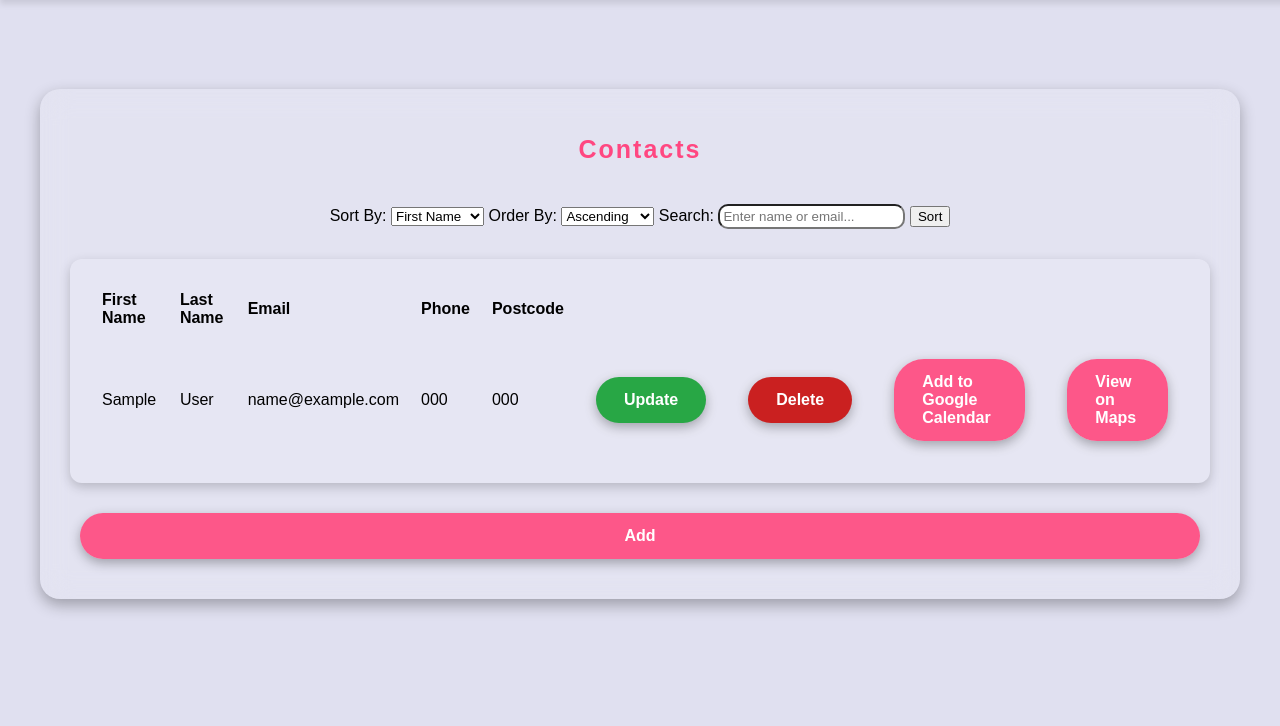
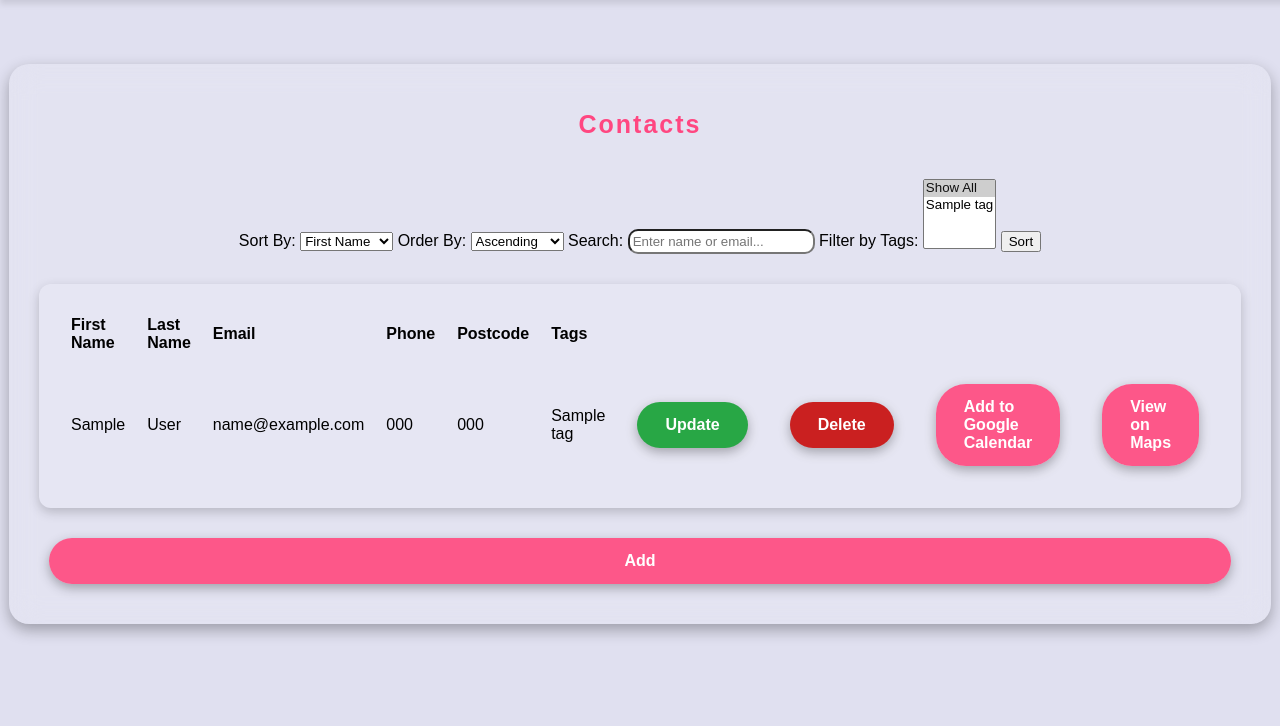
Before and after one commit to AdamPalmerGithub/addressBook, a Django app: page /addressBook/ in a window 1280 px wide. Shown: the part 96-822 px from the top of the page. Run offline with Django 5.2, Linux system fonts and the light colour scheme; a user stored in the database is signed in; tables that the repository leaves empty hold one stand-in row (values such as "Sample post").

Commit message:
added tags and filters

```diff
--- a/myproject/myapp/models.py
+++ b/myproject/myapp/models.py
@@ -1,5 +1,4 @@
 import uuid
-
 from django.utils import timezone
 from django.contrib.auth.models import AbstractUser
 from django.db import models
@@ -10,6 +9,14 @@ class ABUser(AbstractUser):
     id = models.UUIDField(primary_key=True, default=uuid.uuid4, editable=False)
     phone_number = models.CharField(max_length=20)
 
+# Tag - allows multiple tags to be associated with a contact
+class Tag(models.Model):
+    id = models.UUIDField(primary_key=True, default=uuid.uuid4, editable=False)
+    name = models.CharField(max_length=50, unique=True)  # Unique tag names
+    user = models.ForeignKey(ABUser, on_delete=models.CASCADE, related_name="tags")  # Tags belong to users
+
+    def __str__(self):
+        return self.name
 
 # Contact - associated with ABUser's addr_bk_id
 class Contact(models.Model):
@@ -21,3 +28,9 @@ class Contact(models.Model):
     phone_number = models.CharField(max_length=20,null=True, blank=True)
     postcode = models.CharField(max_length=10,null=True, blank=True)
     date_added = models.DateTimeField(default=timezone.now)
+
+    # Many-to-Many relationship with Tag
+    tags = models.ManyToManyField(Tag, blank=True, related_name="contacts")
+
+    def __str__(self):
+        return f"{self.first_name} {self.last_name}"
--- a/myproject/myapp/templates/addContact.html
+++ b/myproject/myapp/templates/addContact.html
@@ -40,6 +40,10 @@
                 <label for="postcode">Postcode:</label>
                 <input type="text" id="postcode" name="postcode">
             </div>
+            <div>
+                <label>Tags (comma-separated):</label>
+                <input type="text" name="tags" value="{% for tag in contact.tags.all %}{{ tag.name }}, {% endfor %}">
+            </div>
             <button type="submit">Submit</button>
         </form>
     </div>
--- a/myproject/myapp/templates/addressBook.html
+++ b/myproject/myapp/templates/addressBook.html
@@ -36,6 +36,14 @@
             <label for="search">Search:</label>
             <input type="text" name="search" id="search" placeholder="Enter name or email..." value="{{ search_query|default:'' }}">
 
+            <label for="tags">Filter by Tags:</label>
+            <select name="tags" id="tags" multiple>
+                <option value="" {% if not selected_tags %}selected{% endif %}>Show All</option>
+                {% for tag in all_tags %}
+                    <option value="{{ tag.id }}" {% if tag.id|stringformat:"s" in selected_tags %}selected{% endif %}>{{ tag.name }}</option>
+                {% endfor %}
+            </select>
+
             <button type="submit">Sort</button>
         </form>
 
@@ -46,6 +54,7 @@
                 <th>Email</th>
                 <th>Phone</th>
                 <th>Postcode</th>
+                <th>Tags</th>
             </tr>
             {% for contact in mycontacts %}
                 <tr>
@@ -54,6 +63,13 @@
                     <td>{{ contact.email_address }}</td>
                     <td>{{ contact.phone_number }}</td>
                     <td>{{ contact.postcode }}</td>
+                    <td>
+                        {% for tag in contact.tags.all %}
+                            <span class="tag">{{ tag.name }}</span>
+                        {% endfor %}
+                    </td>
+
+
                     <td>
                         <a id="update" href="{% url 'updateContact' id=contact.id %}" class="btn">
                             Update
--- a/myproject/myapp/templates/updateContact.html
+++ b/myproject/myapp/templates/updateContact.html
@@ -41,6 +41,11 @@
         <input type="text" id="postcode" name="postcode" value="{{ contact.postcode }}">
         <br><br>
 
+        <label>Tags (comma-separated):</label>
+        <input type="text" name="tags" value="{% for tag in contact.tags.all %}{{ tag.name }}, {% endfor %}">
+
+        <br><br>
+
         <button type="submit">Submit</button>
     </form>
 </body>
--- a/myproject/myapp/views.py
+++ b/myproject/myapp/views.py
@@ -1,6 +1,6 @@
 from django.http import HttpResponse
 from django.shortcuts import render, redirect, get_object_or_404
-from .models import ABUser, Contact
+from .models import ABUser, Contact, Tag
 from django.contrib.auth import authenticate, login as auth_in, logout as auth_out
 from django.contrib.auth.models import Group
 from django.contrib.auth.decorators import login_required, permission_required
@@ -75,6 +75,7 @@ def addressBook(request):
     sort_by = request.GET.get("sort", "first_name")
     order_by = request.GET.get("order", "asc")
     search_query = request.GET.get("search", "").strip()
+    selected_tags = request.GET.getlist("tags")
 
     sorted_field = f"-{sort_by}" if order_by == "desc" else sort_by
 
@@ -87,15 +88,21 @@ def addressBook(request):
             Q(email_address__icontains=search_query)
     )
 
+    if selected_tags and "" not in selected_tags:
+        mycontacts = mycontacts.filter(tags__id__in=selected_tags).distinct()
+
     mycontacts = mycontacts.order_by(sorted_field)
+    all_tags = Tag.objects.filter(user=user)
 
     return render(request, "addressBook.html", {
-    "user": user,
-    "mycontacts": mycontacts,
-    "sort_by": sort_by,
-    "order_by": order_by,
-    "search_query": search_query
-})
+        "user": user,
+        "mycontacts": mycontacts,
+        "sort_by": sort_by,
+        "order_by": order_by,
+        "search_query": search_query,
+        "all_tags": all_tags,
+        "selected_tags": selected_tags
+    })
 
 
 @permission_required('myapp.view_contact', login_url="login")
@@ -113,8 +120,9 @@ def addContactsubmit(request):
         email_address = request.POST.get('email_address', None)
         phone_number = request.POST.get('phone_number', None)
         postcode = request.POST.get('postcode', None)
+        tag_names = request.POST.get('tags', '')
         # Create and save new contact
-        Contact.objects.create(
+        contact = Contact.objects.create(
             addr_bk_id=request.user,
             first_name=first_name,
             last_name=last_name,
@@ -122,6 +130,11 @@ def addContactsubmit(request):
             phone_number=phone_number,
             postcode=postcode
         )
+        tag_names = [t.strip() for t in tag_names.split(',') if t.strip()]  # Clean list
+        for tag_name in tag_names:
+            tag, created = Tag.objects.get_or_create(name=tag_name, user=request.user)
+            contact.tags.add(tag)
+
         return redirect('addressBook')
     return render(request, "addContact.html")
 
@@ -130,7 +143,6 @@ def addContactsubmit(request):
 def updateContact(request, id):
     contact = get_object_or_404(Contact, id=id)
     return render(request, "updateContact.html", {"contact": contact})
-
 
 
 
@@ -146,6 +158,14 @@ def updateContactSubmit(request, id=id):
         contact.phone_number = request.POST["phone_number"]
         contact.postcode = request.POST["postcode"]
         contact.save()
+
+        tag_names = request.POST.get('tags', '')  # Get tags as comma-separated string
+        tag_names = [t.strip() for t in tag_names.split(',') if t.strip()]  # Clean list
+
+        contact.tags.clear()
+        for tag_name in tag_names:
+            tag, created = Tag.objects.get_or_create(name=tag_name, user=request.user)
+            contact.tags.add(tag)
 
         return redirect("addressBook")
     return render(request, "updateContact.html", {"contact": contact})
```
Also changed, not shown: myproject/myapp/forms.py (added, +13 -0 lines), myproject/myapp/migrations/0003_tag_contact_tags.py (added).
